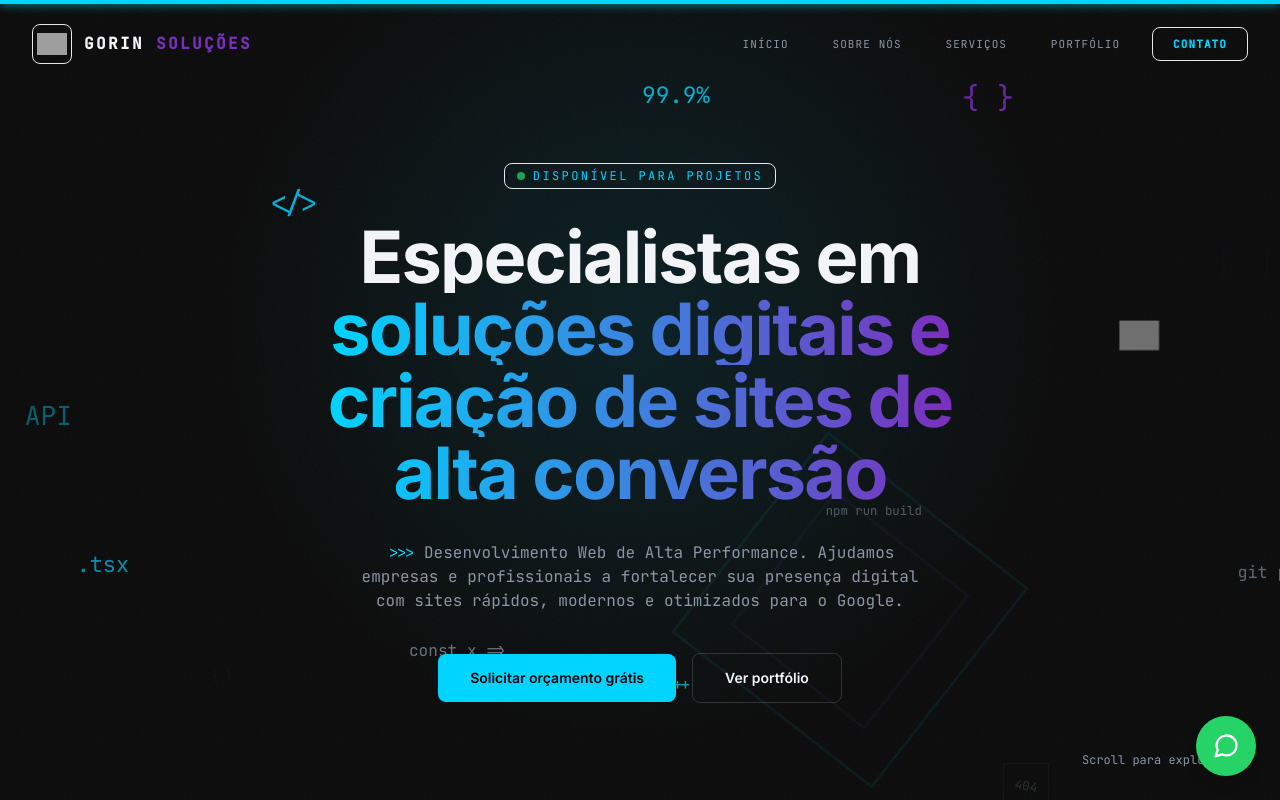
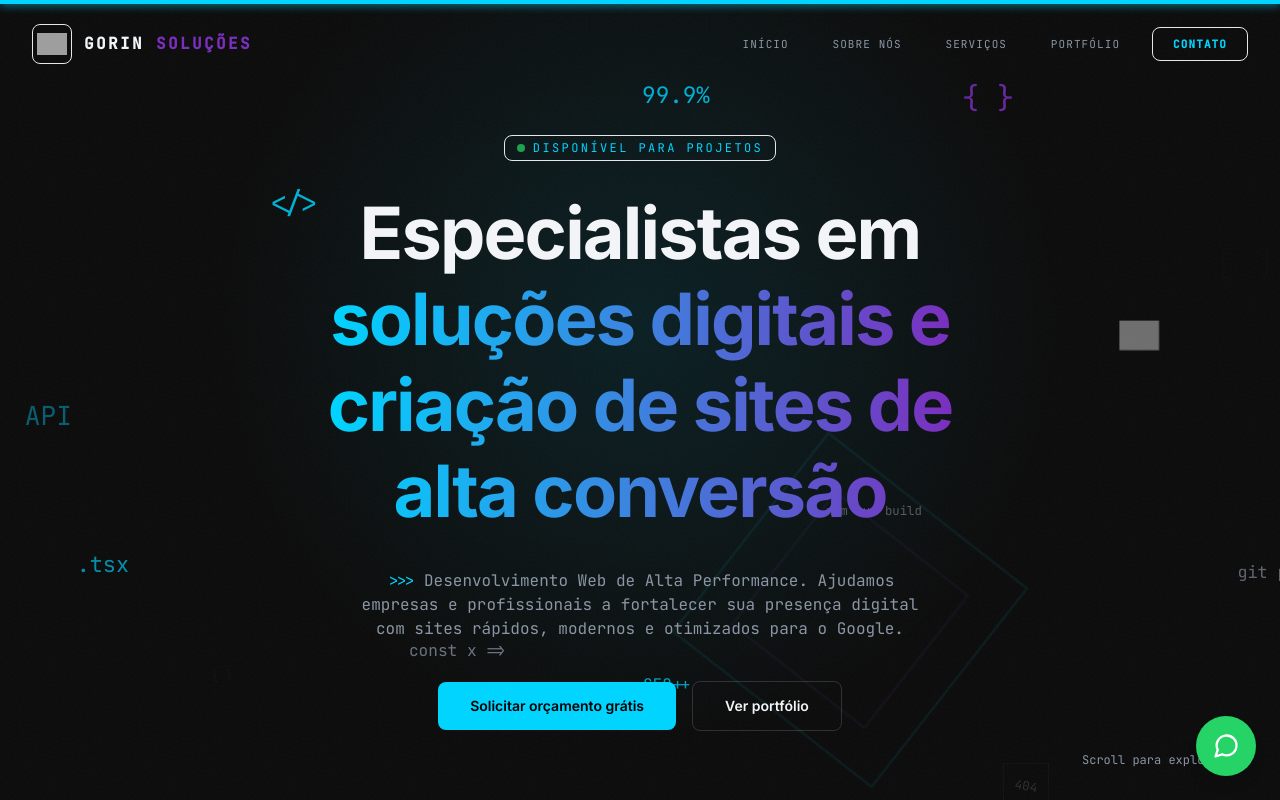
Before and after one commit to mateusgorin/Gorinsolucoes, a React (Vite) app: page / in a window 1280 px wide. Shown: the top 800 px of the page. Built offline with nearby package versions, Linux system fonts and the light colour scheme; grey boxes are pictures that could not be loaded.

Commit message:
feat(hero): improve text reveal animation styling
Adjust line height and padding in the hero section to prevent content clipping and ensure smoother text rendering during the entry animation.

```diff
--- a/components/Hero.tsx
+++ b/components/Hero.tsx
@@ -58,16 +58,18 @@ export const Hero: React.FC = () => {
           <span className="font-mono text-xs text-cyber-primary tracking-[0.2em] uppercase">Disponível para projetos</span>
         </m.div>
 
-        <h1 className="font-sans font-bold tracking-tight text-4xl md:text-6xl lg:text-7xl leading-[1.05] mb-8">
+        <h1 className="font-sans font-bold tracking-tight text-4xl md:text-6xl lg:text-7xl leading-[1.15] mb-8">
           {lines.map((line, i) => (
-            <span key={i} className="block overflow-hidden">
+            <span key={i} className="block overflow-hidden py-1">
               <motion.span
                 initial={{ y: '110%' }}
                 animate={{ y: '0%' }}
                 transition={{ duration: 0.8, delay: 0.15 + i * 0.1, ease: customEasing }}
-                className={line.gradient
-                  ? 'block bg-clip-text text-transparent bg-gradient-to-r from-cyber-primary to-cyber-secondary'
-                  : 'block text-cyber-white'}
+                className={`block pb-1.5 ${
+                  line.gradient
+                    ? 'bg-clip-text text-transparent bg-gradient-to-r from-cyber-primary to-cyber-secondary'
+                    : 'text-cyber-white'
+                }`}
               >
                 {line.text}
               </motion.span>
```
